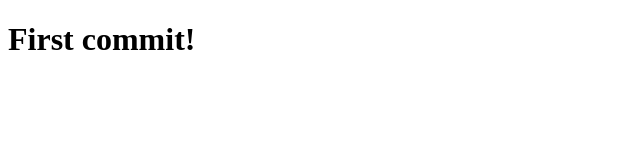
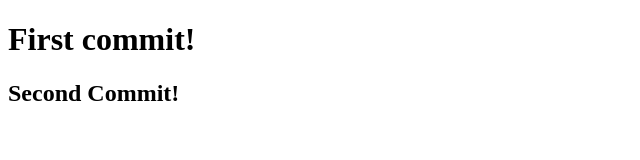
Before and after one commit to Apostle85/first-project, a plain HTML site: page index.html in a window 1280 px wide. Shown: the whole page, without its empty margins (0-640 px from the left). Drawn offline with Linux system fonts and the light colour scheme.

Commit message:
The second commit

```diff
--- a/index.html
+++ b/index.html
@@ -8,5 +8,6 @@
 </head>
 <body>
     <h1>First commit!</h1>
+    <h2>Second Commit!</h2>
 </body>
 </html>
```
